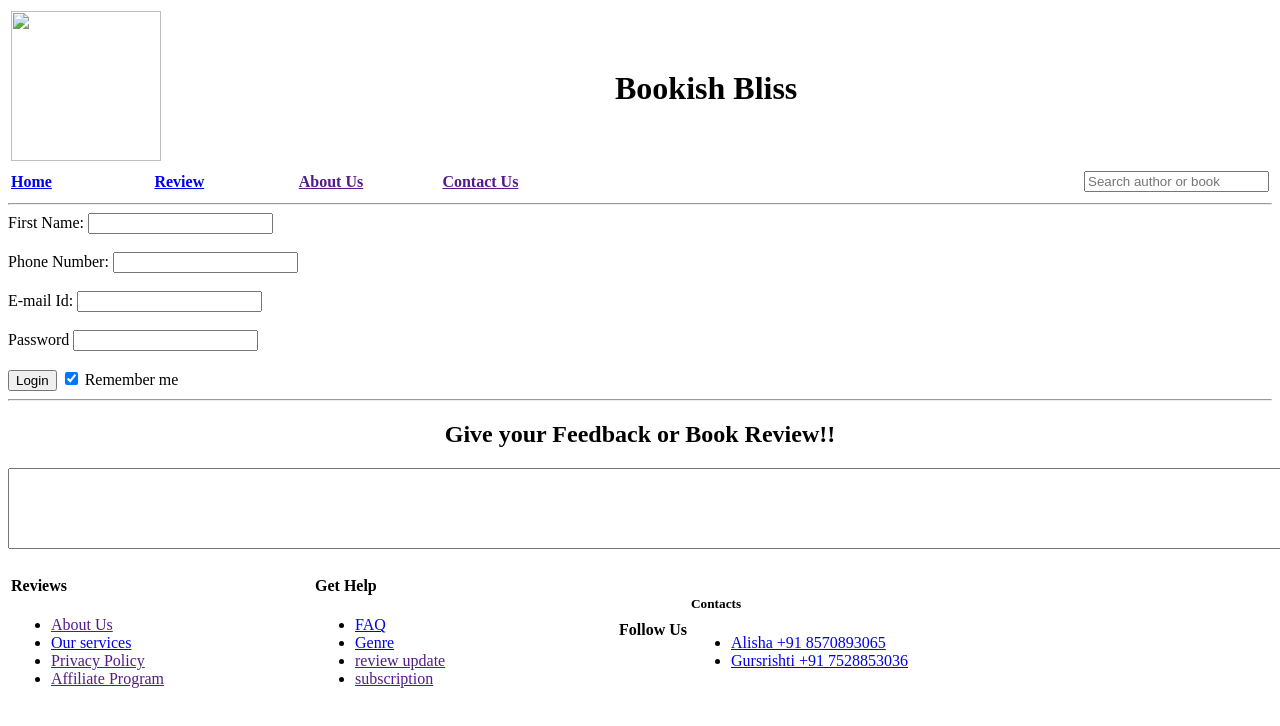
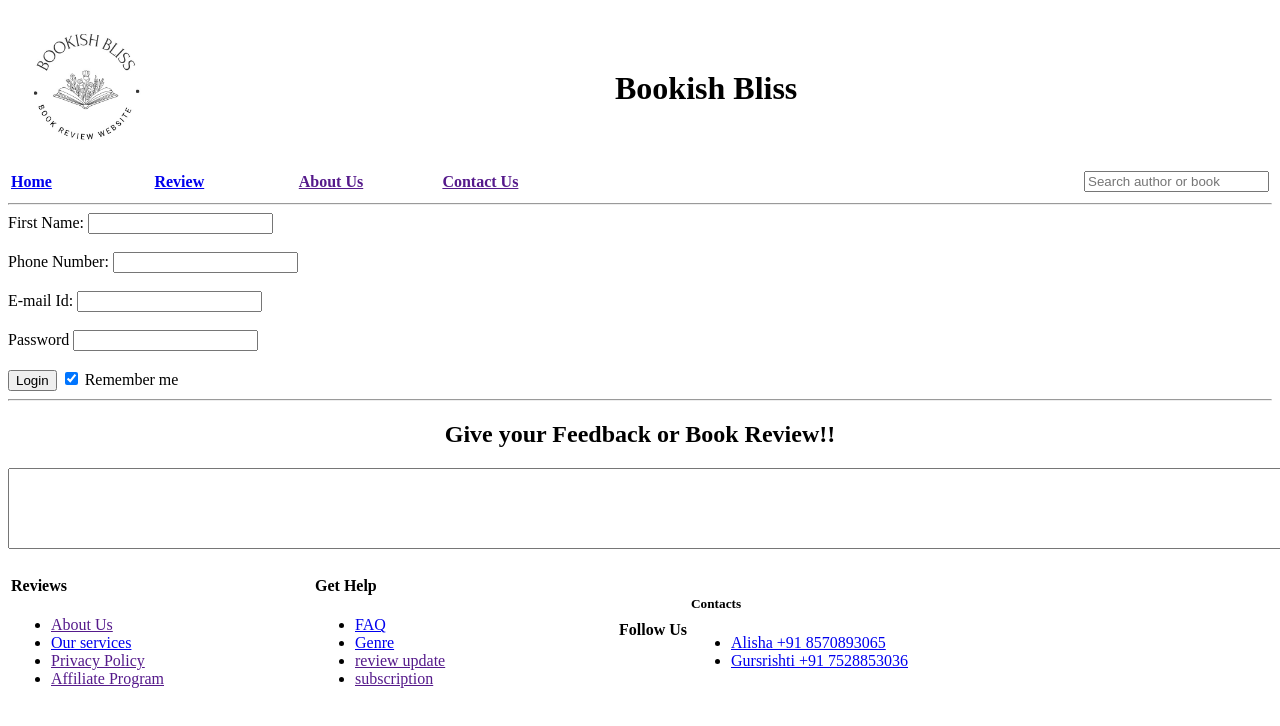
Before and after one commit to vashishtalisha/review-website, a plain HTML site: page book/contact.html in a window 1280 px wide. Shown: the top 726 px of the page. Drawn offline with Linux system fonts and the light colour scheme.

Commit message:
Update contact.html

```diff
--- a/book/contact.html
+++ b/book/contact.html
@@ -10,7 +10,7 @@
 <body>
     <table>
         <tr>
-            <td width="600"><img src="imj/new.jpeg" alt="" height="150" width="150"></td>
+            <td width="600"><img src="new.jpeg" alt="" height="150" width="150"></td>
             <td> <h1>         Bookish Bliss                </h1></td>
         </tr>
     </table>
```
